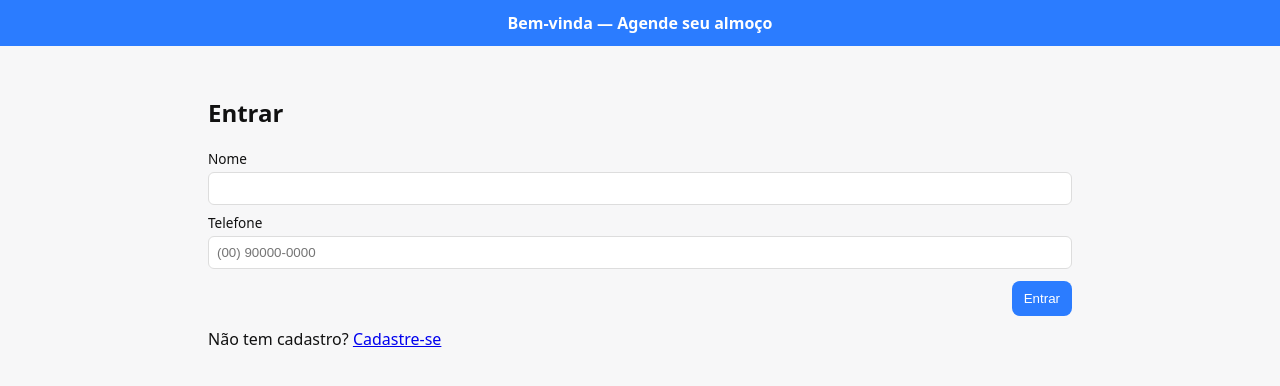
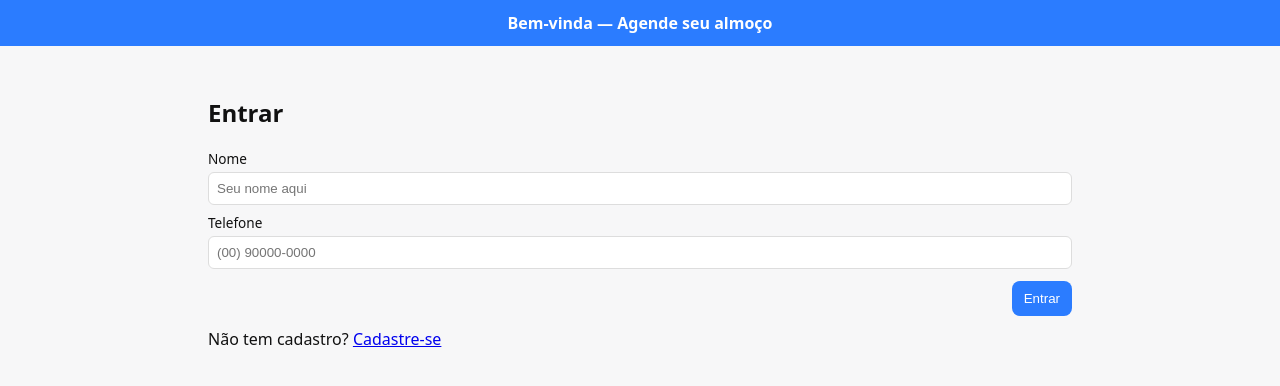
Before and after one commit to fenando-ff/almoco_missionario, a Django app: page /login/ in a window 1280 px wide. Shown: the top 386 px of the page. Run offline with Django 5.2, Linux system fonts and the light colour scheme.

Commit message:
atualização para o login e cadastro 1

```diff
--- a/app_almoco/templates/app_almoco/login.html
+++ b/app_almoco/templates/app_almoco/login.html
@@ -19,7 +19,7 @@
         <form method="post" action="{% url 'app_almoco:login' %}">
           {% csrf_token %}
           <label>Nome</label>
-          <input type="text" name="nome" required>
+          <input type="text" name="nome" required placeholder="Seu nome aqui">
           <label>Telefone</label>
           <input type="text" name="telefone" id="telefone" data-phone-input inputmode="numeric" required placeholder="(00) 90000-0000">
           <div style="display:flex;gap:8px;justify-content:flex-end;margin-top:12px">
--- a/app_almoco/templates/app_almoco/signup.html
+++ b/app_almoco/templates/app_almoco/signup.html
@@ -19,7 +19,7 @@
         <form method="post" action="{% url 'app_almoco:signup' %}">
           {% csrf_token %}
           <label>Nome</label>
-          <input type="text" name="nome" required>
+          <input type="text" name="nome" required placeholder="Seu nome aqui">
           <label>Telefone</label>
           <input type="text" name="telefone" id="telefone" data-phone-input inputmode="numeric" required placeholder="(00) 90000-0000">
           <div style="display:flex;gap:8px;justify-content:flex-end;margin-top:12px">
```
